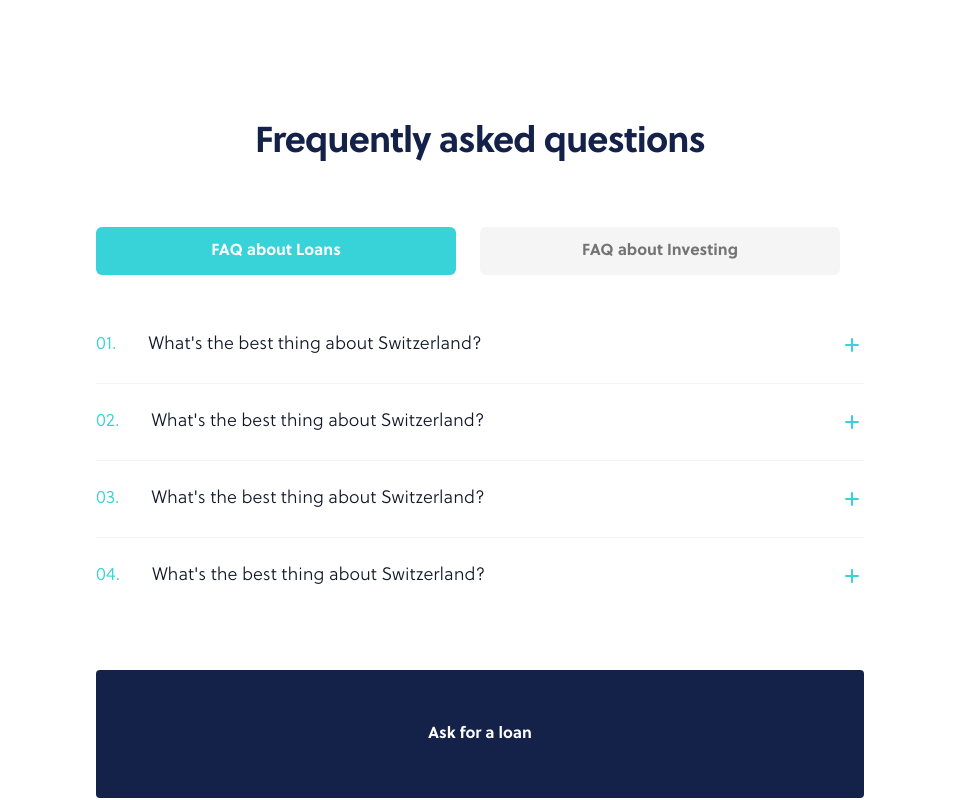
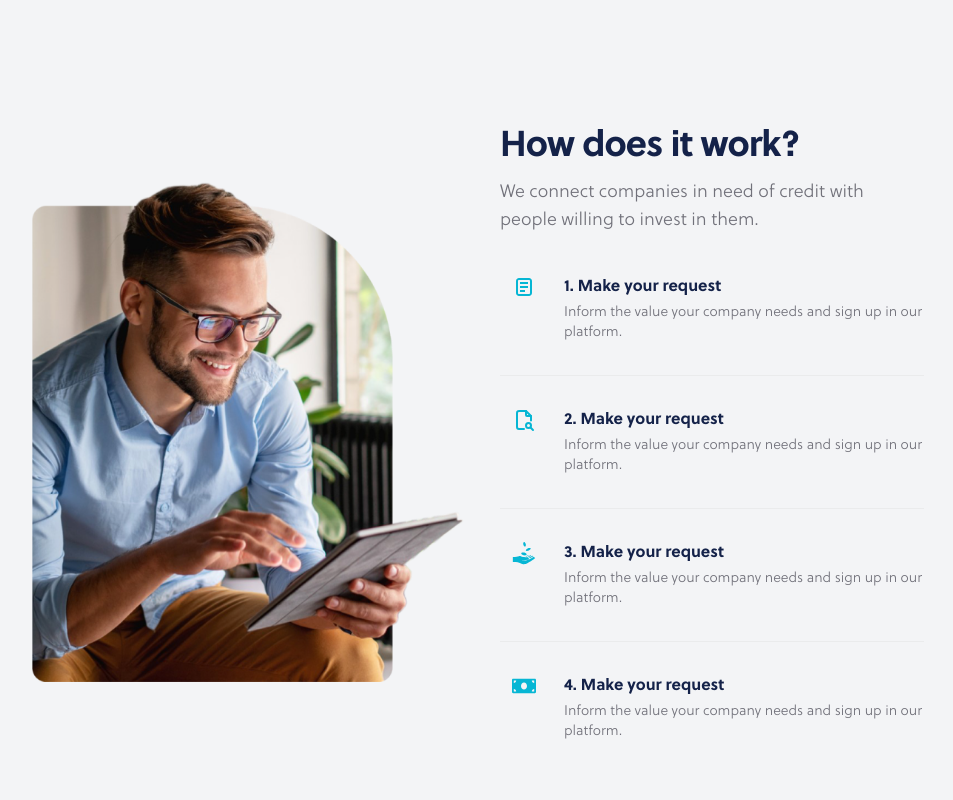
Before and after one commit to alexloops/neobank-landing-page, a Next.js app: page / in a window 1280 px wide. Shown: the part 860-1660 px from the top of the page, without its empty margins (160-1113 px from the left). Built offline with nearby package versions, Linux system fonts and the light colour scheme.

Commit message:
New Section: How It Works

```diff
--- /dev/null
+++ b/components/sections/HomeHowItWorks.tsx
@@ -0,0 +1,94 @@
+import { FaMoneyBill } from "react-icons/fa";
+import { CgLoadbarDoc } from "react-icons/cg";
+import { TbFileSearch } from "react-icons/tb";
+import { GiReceiveMoney } from "react-icons/gi";
+
+const data = [
+  {
+    title: "Make your request",
+    description:
+      "Inform the value your company needs and sign up in our platform.",
+    icon: <CgLoadbarDoc />,
+  },
+  {
+    title: "Make your request",
+    description:
+      "Inform the value your company needs and sign up in our platform.",
+    icon: <TbFileSearch />,
+  },
+  {
+    title: "Make your request",
+    description:
+      "Inform the value your company needs and sign up in our platform.",
+    icon: <GiReceiveMoney />,
+  },
+  {
+    title: "Make your request",
+    description:
+      "Inform the value your company needs and sign up in our platform.",
+    icon: <FaMoneyBill />,
+  },
+];
+
+function classNames(...classes: string[]) {
+  return classes.filter(Boolean).join(" ");
+}
+
+export default function HomeHowItWorks() {
+  return (
+    <section
+      id="howitworks"
+      className="bg-gray-100 px-2 sm:px-12 py-16 sm:py-24 lg:py-32"
+    >
+      <div className="relative mx-auto max-w-4xl">
+        <div className="md:grid md:grid-cols-12 md:gap-4 lg:gap-8">
+          {/* Image Part */}
+          <div className="mt-12 sm:max-w-lg sm:mx-auto md:mt-0 md:max-w-none md:mx-0 md:col-span-6 md:flex md:items-center">
+            <img
+              className="w-full mx-auto pl-8 md:pl-0 mb-12 md:mb-0 max-w-sm md:max-w-full"
+              src="/guy-using-app.png"
+              alt=""
+            />
+          </div>
+          {/* Explanation Part */}
+          <div className="text-center px-4 sm:px-16 md:px-1 md:max-w-2xl md:mx-auto md:col-span-6 md:text-left">
+            <span className="mt-1 block text-3xl tracking-tight font-soleil-bold text-brand-dark sm:text-4xl">
+              How does it work?
+            </span>
+            <p className="mt-3 mb-10 text-lg text-zinc-500">
+              We connect companies in need of credit with people willing to
+              invest in them.
+            </p>
+            <div className="space-y-8 flex flex-col items-center">
+              {data.map((item, index) => {
+                return (
+                  <div
+                    className={classNames(
+                      "flex items-start pl-3",
+                      index + 1 < data.length
+                        ? "border-b-neutral-300 border-b pb-8 border-opacity-30"
+                        : ""
+                    )}
+                  >
+                    <span className="text-cyan-500 text-2xl mr-7">
+                      {item.icon}
+                    </span>
+                    <div>
+                      <div className="text-brand-dark font-soleil-bold mb-1 w-full text-left">
+                        {index + 1 + ". "}
+                        {item.title}
+                      </div>
+                      <p className="text-zinc-500 text-sm text-left">
+                        {item.description}
+                      </p>
+                    </div>
+                  </div>
+                );
+              })}
+            </div>
+          </div>
+        </div>
+      </div>
+    </section>
+  );
+}
--- a/pages/index.tsx
+++ b/pages/index.tsx
@@ -1,5 +1,6 @@
 import MainLayout from "@/components/layouts/MainLayout";
 import HomeHero from "@/components/sections/HomeHero";
+import HomeHowItWorks from "@/components/sections/HomeHowItWorks";
 import FAQ from "@/components/sections/FAQ";
 
 export default function Home() {
@@ -8,6 +9,7 @@ export default function Home() {
       <main className="w-100%">
         <h1>
           <HomeHero />
+          <HomeHowItWorks />
           <FAQ />
         </h1>
       </main>
--- a/styles/globals.css
+++ b/styles/globals.css
@@ -20,6 +20,7 @@ body {
   font-family: "Soleil-Light", sans-serif;
   padding: 0;
   margin: 0;
+  scroll-behavior: smooth;
 }
 
 a {
```
Also changed, not shown: public/guy-using-app.png (added).
